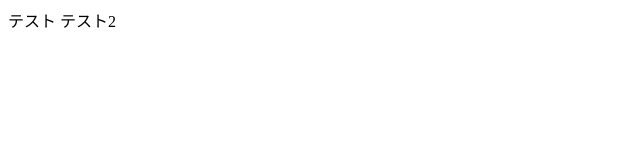
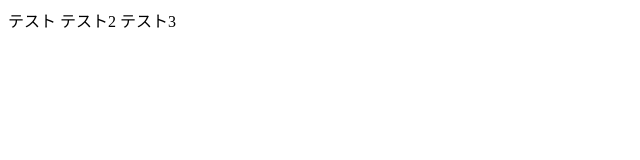
Before and after one commit to ytr22/2025-4-28, a plain HTML site: page index.html in a window 1280 px wide. Shown: the full height of the page, 0-640 px from the left. Drawn offline with Linux system fonts and the light colour scheme.

Commit message:
Update index.html

```diff
--- a/index.html
+++ b/index.html
@@ -7,5 +7,6 @@
   <body>
     テスト
     テスト2
+    テスト3
   </body>
 </html>
```
